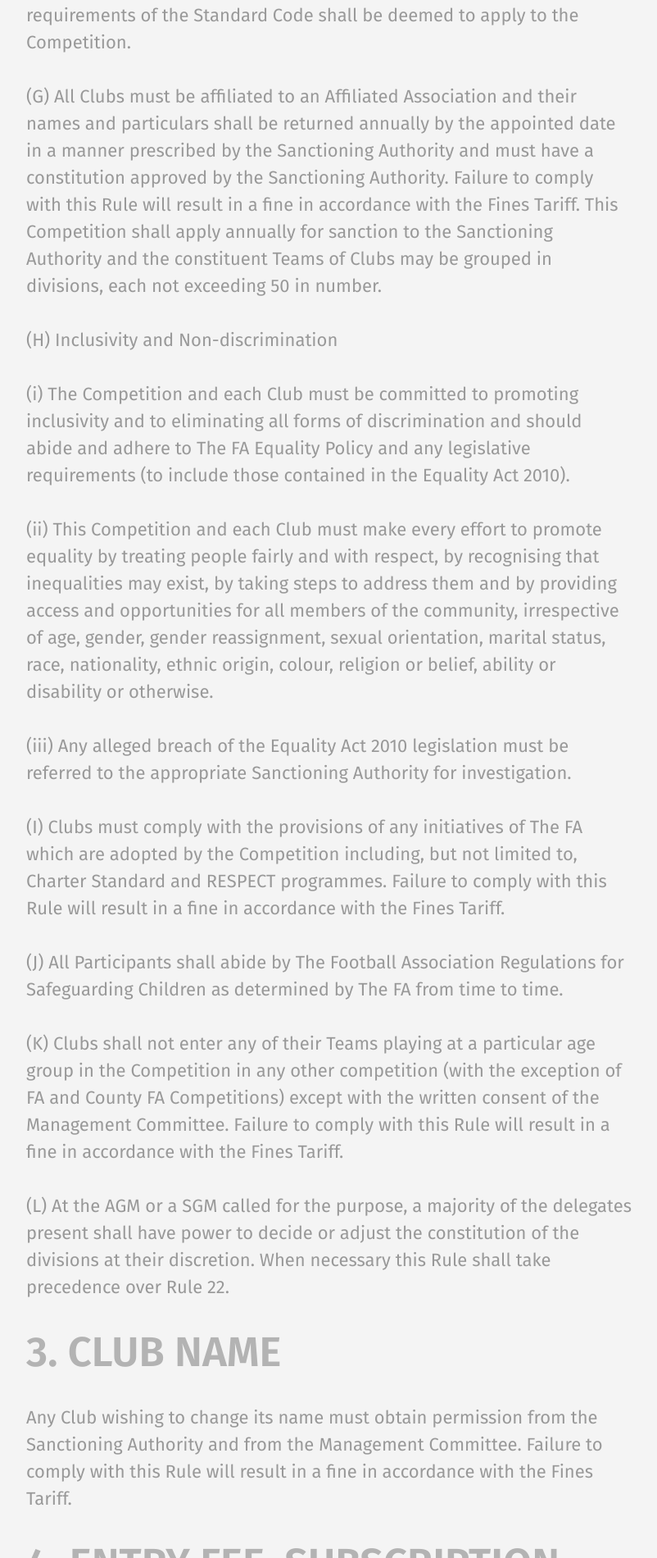
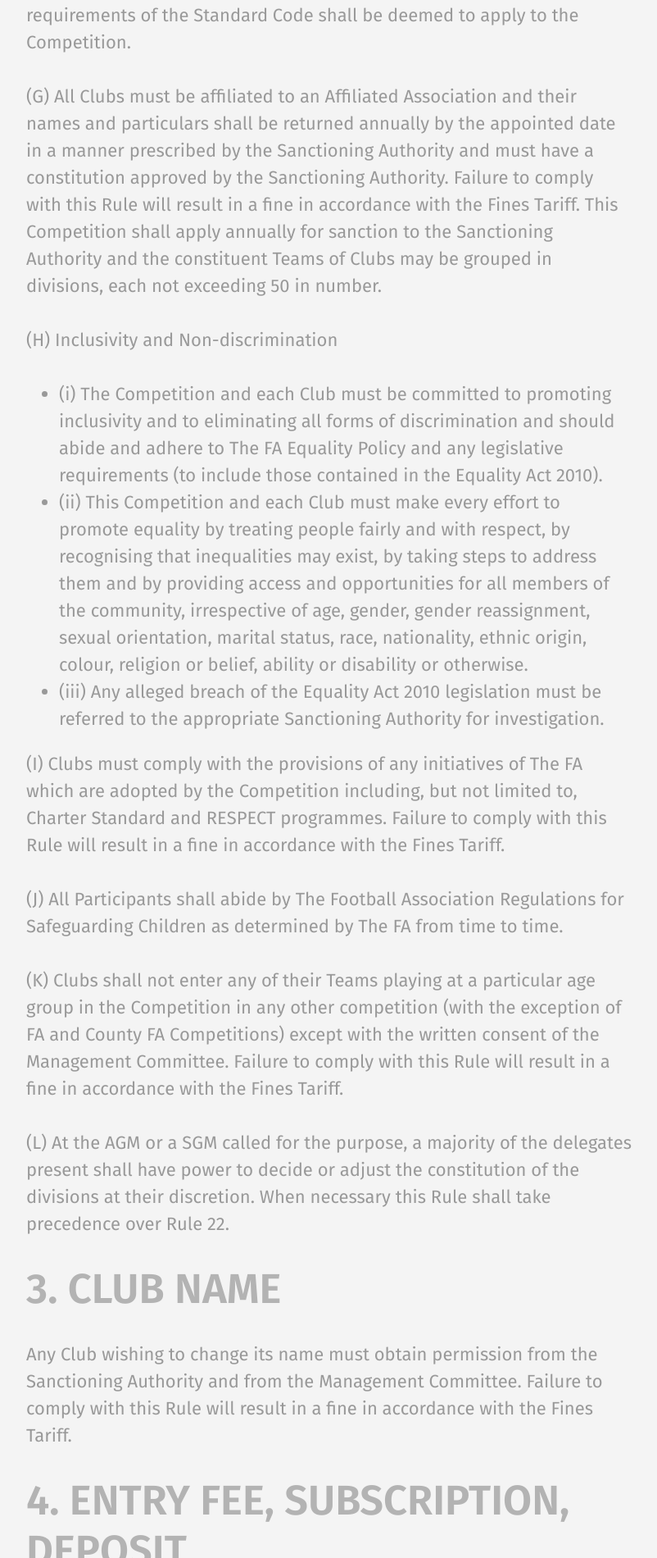
Before and after one commit to rotherleague/Rother, a Jekyll site: the page built from rules.md, in a window 1280 px wide. Shown: the part 4500-6400 px from the top of the page at 82% size, without its empty margins (56-858 px from the left). Built offline with Jekyll 4.4.1, drawn with Linux system fonts in a browser that asks for light colours.

Commit message:
Update 02.md

```diff
--- a/_includes/rules/02.md
+++ b/_includes/rules/02.md
@@ -16,12 +16,9 @@
 This Competition shall apply annually for sanction to the Sanctioning Authority and the constituent Teams of Clubs may be grouped in divisions, each not exceeding 50  in number.
 
 (H)	Inclusivity and Non-discrimination
-
-  (i)	The Competition and each Club must be committed to promoting inclusivity and to eliminating all forms of discrimination and should abide and adhere to The FA Equality Policy and any legislative requirements (to include those contained in the Equality Act 2010).
-
-  (ii)	This Competition and each Club must make every effort to promote equality by treating people fairly and with respect, by recognising that inequalities may exist, by taking steps to address them and by providing access and opportunities for all members of the community, irrespective of age, gender, gender reassignment, sexual orientation, marital status, race, nationality, ethnic origin, colour, religion or belief, ability or disability or otherwise.
-
-  (iii)	Any alleged breach of the Equality Act 2010 legislation must be referred to the appropriate Sanctioning Authority for investigation.
+- (i)	The Competition and each Club must be committed to promoting inclusivity and to eliminating all forms of discrimination and should abide and adhere to The FA Equality Policy and any legislative requirements (to include those contained in the Equality Act 2010).
+- (ii)	This Competition and each Club must make every effort to promote equality by treating people fairly and with respect, by recognising that inequalities may exist, by taking steps to address them and by providing access and opportunities for all members of the community, irrespective of age, gender, gender reassignment, sexual orientation, marital status, race, nationality, ethnic origin, colour, religion or belief, ability or disability or otherwise.
+- (iii)	Any alleged breach of the Equality Act 2010 legislation must be referred to the appropriate Sanctioning Authority for investigation.
 
 (I)	Clubs must comply with the provisions of any initiatives of The FA which are adopted by the Competition including, but not limited to, Charter Standard and RESPECT programmes. Failure to comply with this Rule will result in a fine in accordance with the Fines Tariff.
 
```
